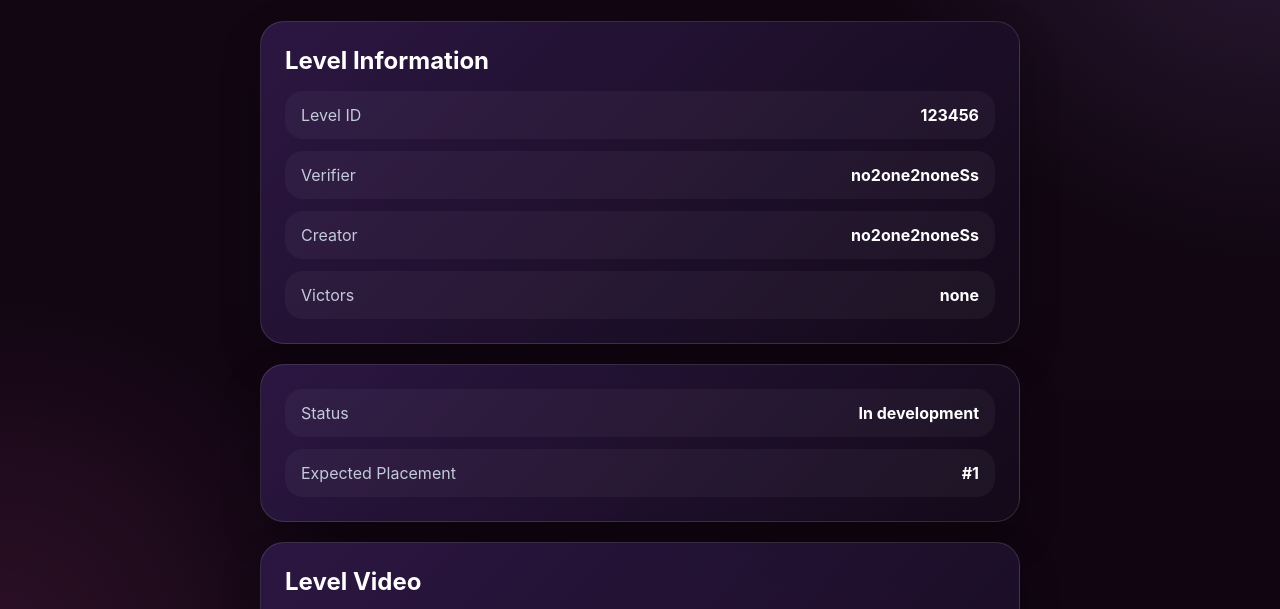
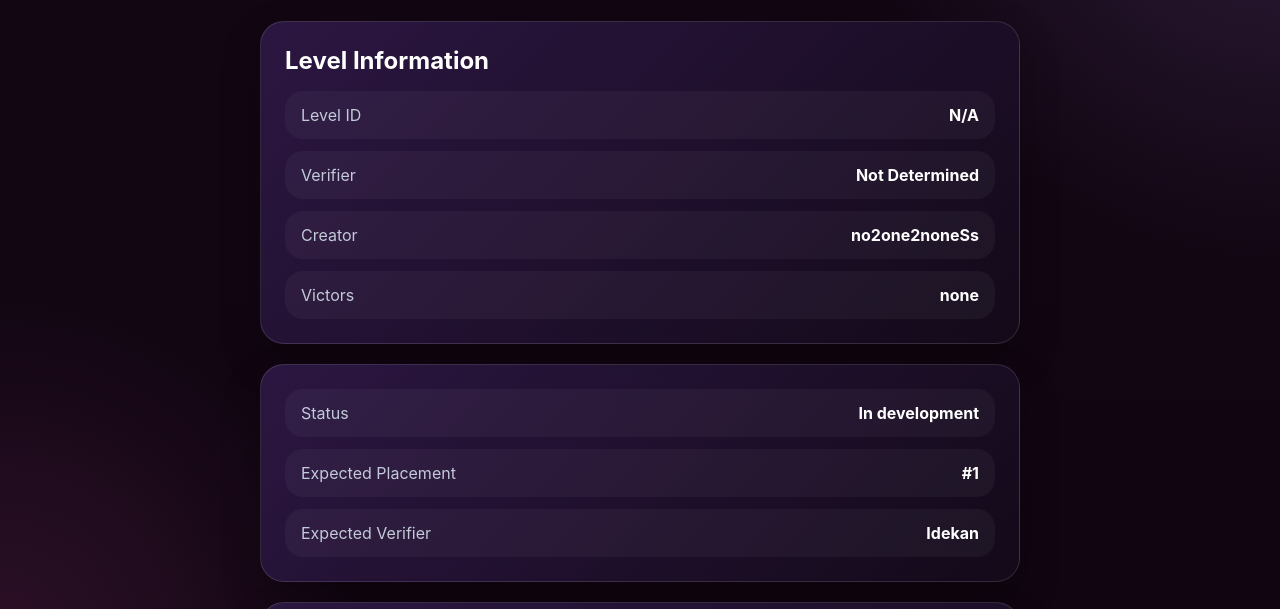
Before and after one commit to JeremiahGironGD/FFLL, a plain HTML site: page egyptionchallenge.html in a window 1280 px wide. Shown: the part 155-764 px from the top of the page. Drawn offline with Linux system fonts and the light colour scheme.

Commit message:
fixed info

```diff
--- a/egyptionchallenge.html
+++ b/egyptionchallenge.html
@@ -74,8 +74,8 @@
             <section class="info-card">
                 <h2>Level Information</h2>
                 <div class="info-row">
-                    <div class="info-item"><span>Level ID</span><strong>123456</strong></div>
-                    <div class="info-item"><span>Verifier</span><strong>no2one2noneSs</strong></div>
+                    <div class="info-item"><span>Level ID</span><strong>N/A</strong></div>
+                    <div class="info-item"><span>Verifier</span><strong>Not Determined</strong></div>
                     <div class="info-item"><span>Creator</span><strong>no2one2noneSs</strong></div>
                     <div class="info-item"><span>Victors</span><strong>none</strong></div>
                 </div>
@@ -85,6 +85,7 @@
                 <div class="info-row">
                     <div class="info-item"><span>Status</span><strong>In development</strong></div>
                     <div class="info-item"><span>Expected Placement</span><strong>#1</strong></div>
+                    <div class="info-item"><span>Expected Verifier</span><strong>Idekan</strong></div>
                 </div>
             </section>
 
```
